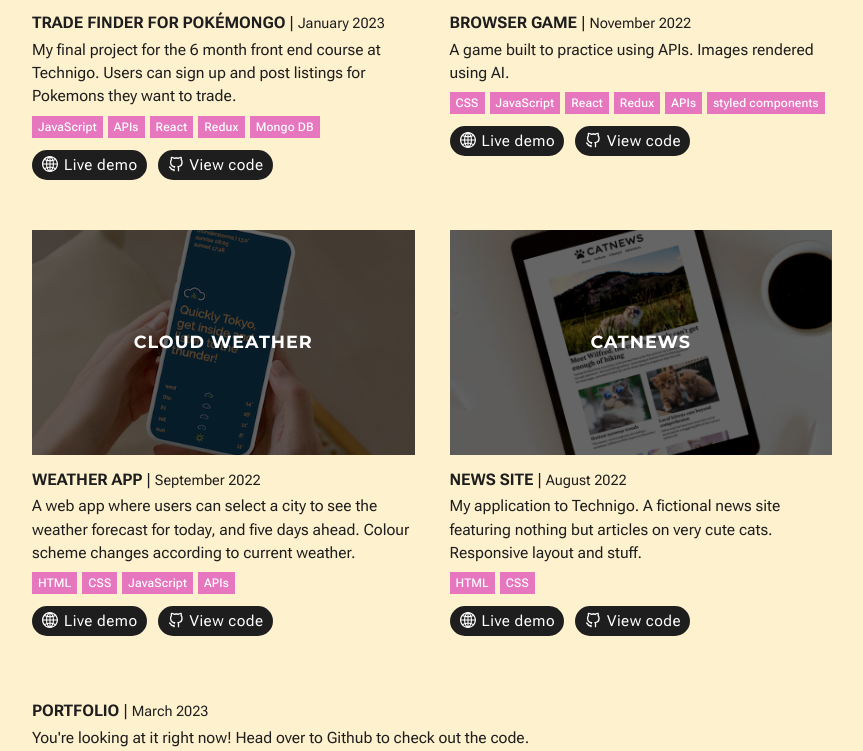
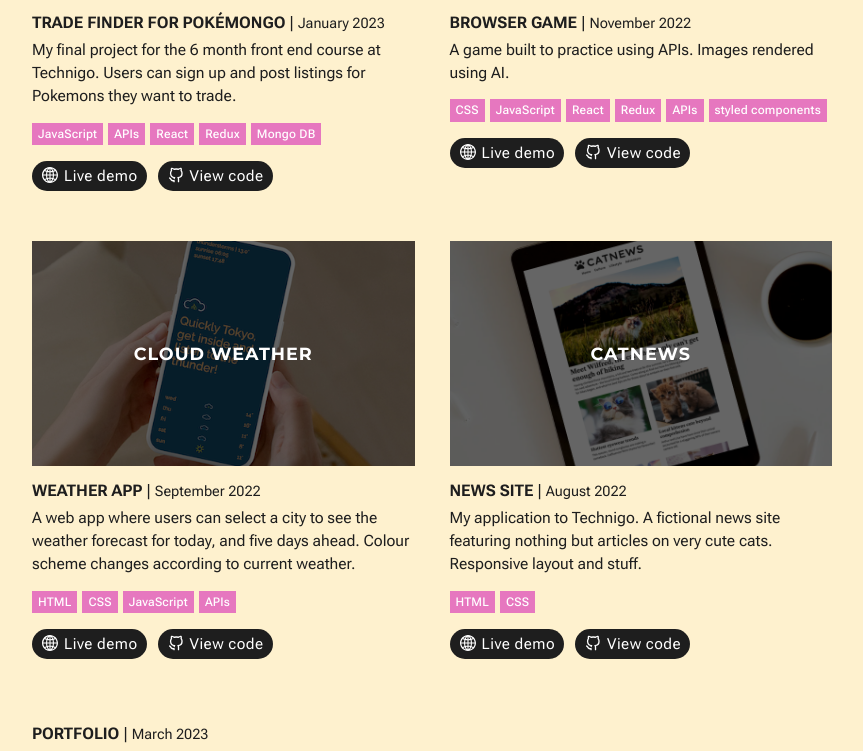
Before and after one commit to Technigo/project-react-portfolio, a React (Create React App) app: page / in a window 1280 px wide. Shown: the part 1278-2029 px from the top of the page, without its empty margins (208-1071 px from the left). Built offline with nearby package versions, Linux system fonts and the light colour scheme.

Commit message:
Adjust line height on project tags

```diff
--- a/src/components/Project.js
+++ b/src/components/Project.js
@@ -71,13 +71,14 @@ const ProjectTag = styled.span`
   font-family: "Roboto Flex", sans-serif;
   color: var(--white);
   font-weight: 500;
-  letter-spacing: 0.15px;
+  letter-spacing: 0.2px;
   background-color: var(--accent);
   text-decoration: none;
   font-size: 0.75rem;
-  line-height: 0.8rem;
+  line-height: 0.9rem;
   padding: 4px 6px;
   margin: 5px 5px 0 0;
+  display:inline-block;
 `
 
 const Project = ({ title, name, description, tags, date, image, liveurl, featured, githuburl }) => {
```
